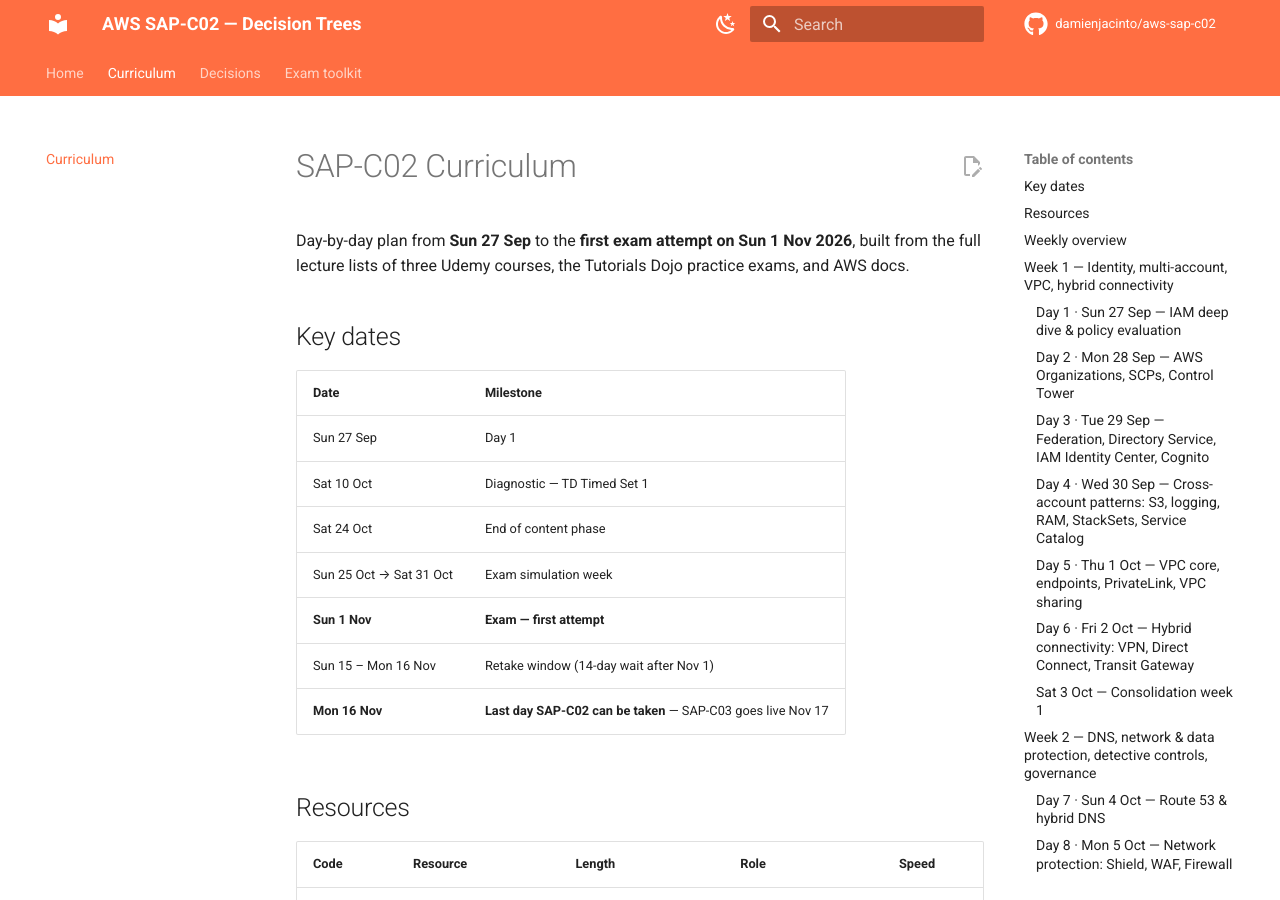
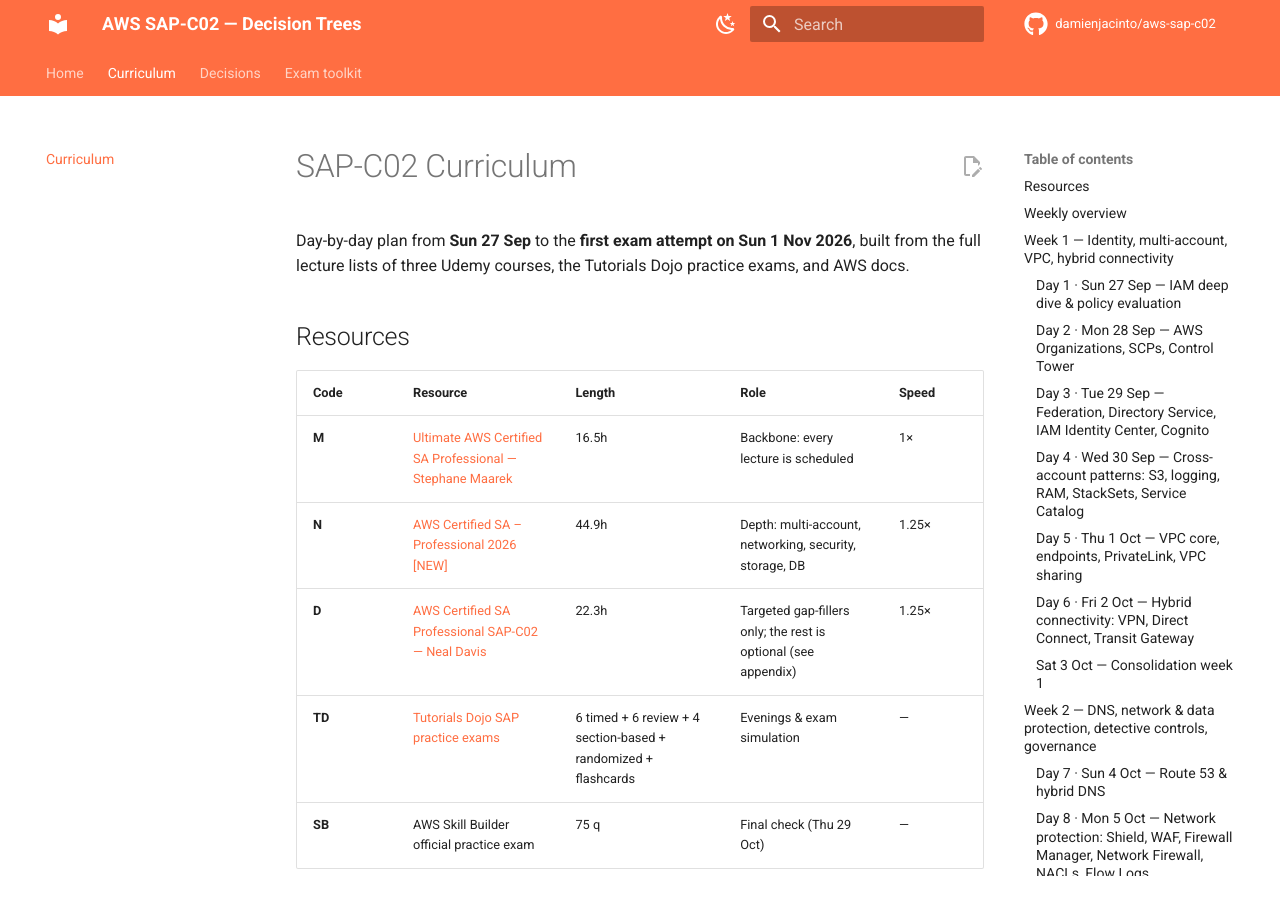
Before and after one commit to damienjacinto/aws-sap-c02, an MkDocs documentation site: the page built from docs/curriculum.md, in a window 1280 px wide and 900 px high. Built offline with MkDocs 1.6.1 and Material for MkDocs 9.7.7, drawn with Linux system fonts in a browser that asks for light colours; comment, search, counter and statistics services are not loaded.

Commit message:
docs(curriculum): remove 'Key dates' section
Co-Authored-By: Claude Opus 5.5 <noreply@anthropic.com>

```diff
--- a/docs/curriculum.md
+++ b/docs/curriculum.md
@@ -1,18 +1,6 @@
 # SAP-C02 Curriculum
 
 Day-by-day plan from **Sun 27 Sep** to the **first exam attempt on Sun 1 Nov 2026**, built from the full lecture lists of three Udemy courses, the Tutorials Dojo practice exams, and AWS docs.
-
-## Key dates
-
-| Date | Milestone |
-|---|---|
-| Sun 27 Sep | Day 1 |
-| Sat 10 Oct | Diagnostic — TD Timed Set 1 |
-| Sat 24 Oct | End of content phase |
-| Sun 25 Oct → Sat 31 Oct | Exam simulation week |
-| **Sun 1 Nov** | **Exam — first attempt** |
-| Sun 15 – Mon 16 Nov | Retake window (14-day wait after Nov 1) |
-| **Mon 16 Nov** | **Last day SAP-C02 can be taken** — SAP-C03 goes live Nov 17 |
 
 ## Resources
 
```
